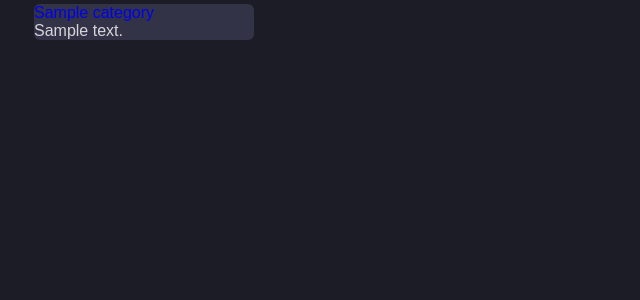
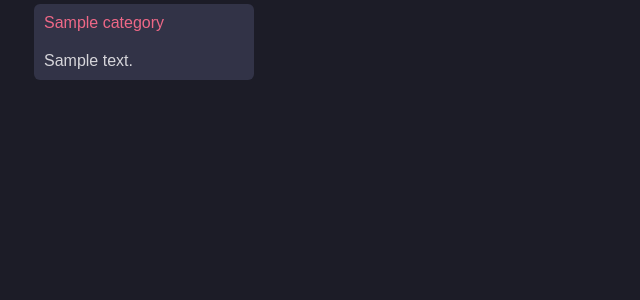
Before and after one commit to alirahmnicode/learnewgu, a Django app: page /category/list/ in a window 1280 px wide. Shown: the part 60-360 px from the top of the page, without its empty margins (0-640 px from the left). Run offline with Django 4.2, Linux system fonts and the light colour scheme; a user stored in the database is signed in; tables that the repository leaves empty hold one stand-in row (values such as "Sample post").

Commit message:
add style

```diff
--- a/core/templates/core/dashboard.html
+++ b/core/templates/core/dashboard.html
@@ -38,12 +38,12 @@
                 </div>
                 <div>
                     <ul>
-                        {% for obj in categories|slice:1 %}
+                        {% for obj in categories|slice:5 %}
                         <li><a href="{% url 'category:detail' pk=obj.pk %}">{{obj}}</a></li>
                         {% endfor %}
 
-                        {% if categories.count > 1 %}
-                            <a href="">All Categories</a>
+                        {% if categories.count > 5 %}
+                            <a href="{% url 'category:list' %}">All Categories</a>
                         {% endif %}
 
                     </ul>
--- a/static/css/style.css
+++ b/static/css/style.css
@@ -302,6 +302,19 @@ textarea {
     margin: 10px 0;
 }
 
+.category {
+    padding: 10px;
+
+}
+
+.ca-title {
+    margin-bottom: 20px;
+}
+
+.ca-title>a {
+    color: #ee6887;
+}
+
 @media only screen and (max-width: 850px) {
     nav {
         margin-left: 0;
@@ -341,4 +354,9 @@ textarea {
         text-align: center;
         margin: 10px 0;
     }
+
+    .manage-category {
+        text-align: center;
+        margin: 20px;
+    }
 }
```
